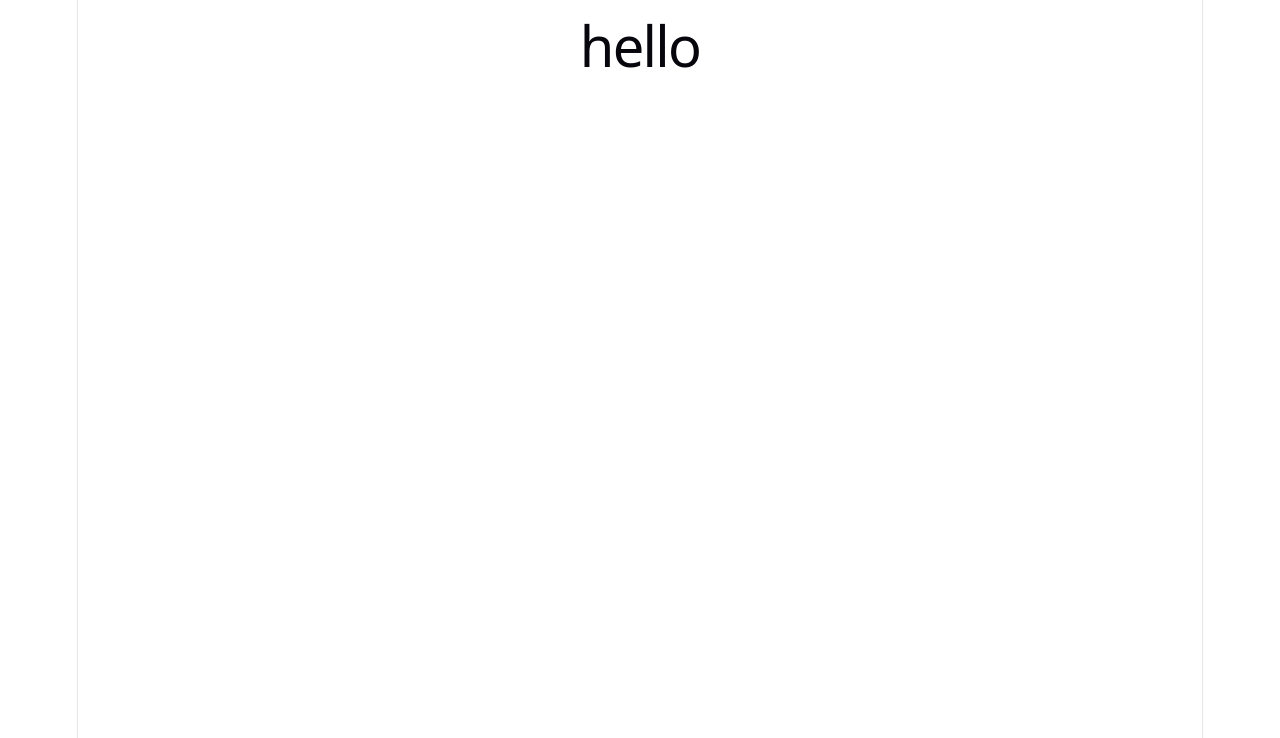
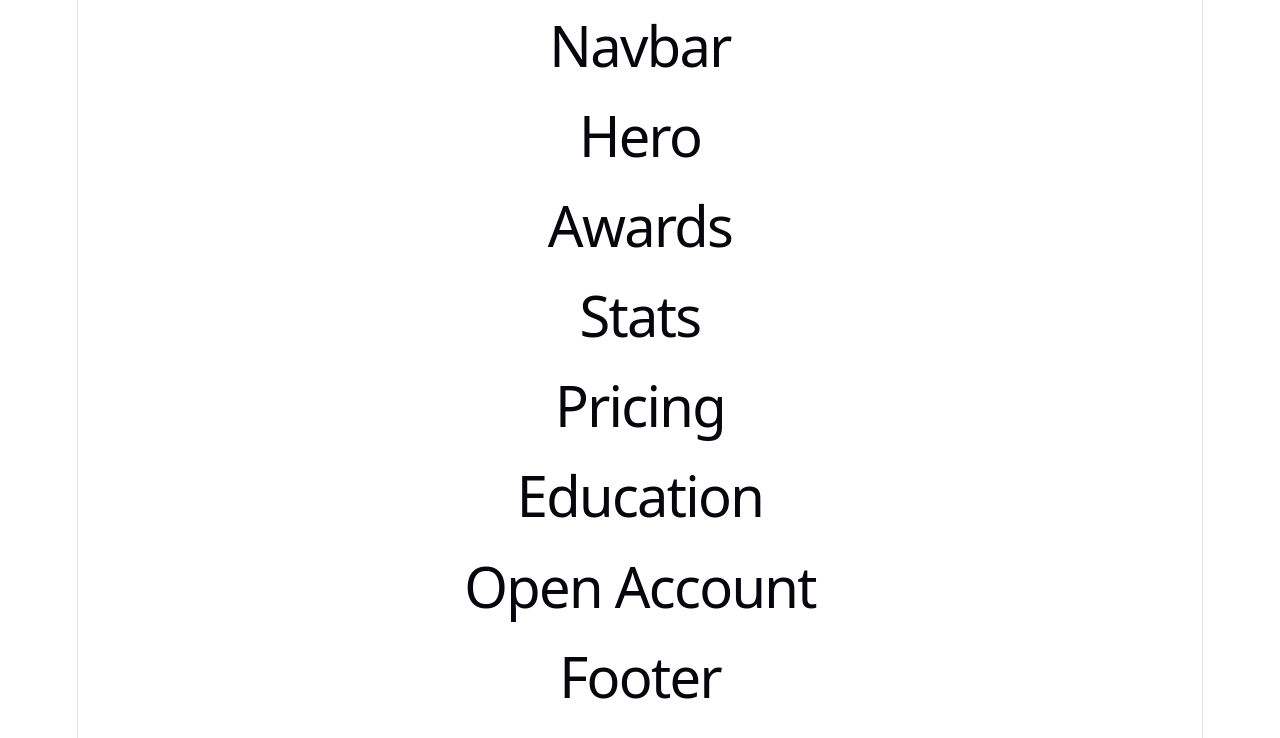
Before and after one commit to aacho04/tradeflow-web, a React app in the folder frontend/: page / in a window 1280 px wide. Shown: the top 738 px of the page. Built offline with nearby package versions, Linux system fonts and the light colour scheme; the HTML template or start-up script is replaced by a standard one.

Commit message:
Home-page

```diff
--- a/frontend/src/App.jsx
+++ b/frontend/src/App.jsx
@@ -1,8 +1,11 @@
 import './App.css'
+import Home from "./pages/Home/Home";
 
 function App() {
  return (
-   <h1>hello</h1>
+   <>
+   <Home/>
+   </>
   )
 }
 
--- a/frontend/src/pages/Home/Home.jsx
+++ b/frontend/src/pages/Home/Home.jsx
@@ -1,13 +1,23 @@
 import react from 'react';
-import Pricing from '../Pricing/Pricing';
+import OpenAccount from "../../components/OpenAccount/OpenAccount";
+import Hero from "./Hero";
+import Awards from "./Awards";
+import Stats from "./Stats";
+import Pricing from "../Pricing/Pricing";
+import Education from "./Education";
+import Footer from "../../components/Footer/Footer";
+import Navbar from "../../components/Navbar/Navbar";
 function Home(){
     return(
         <>
+        <Navbar/>
         <Hero/>
         <Awards/>
         <Stats/>
         <Pricing/>
         <Education/>
+        <OpenAccount/>
+        <Footer/>
         </>
     );
 
```
